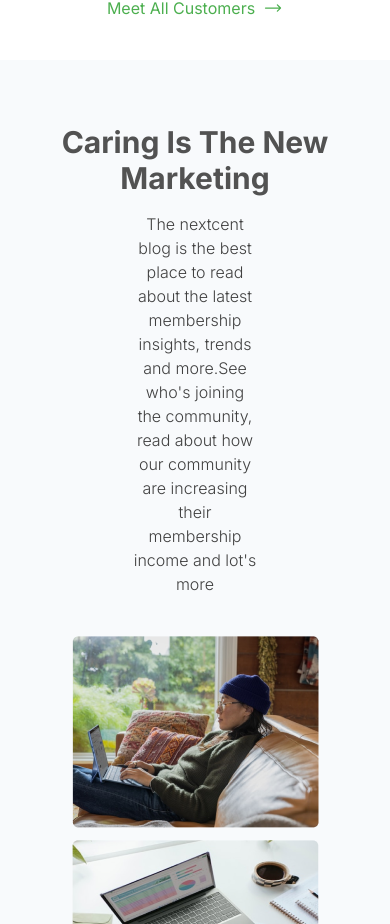
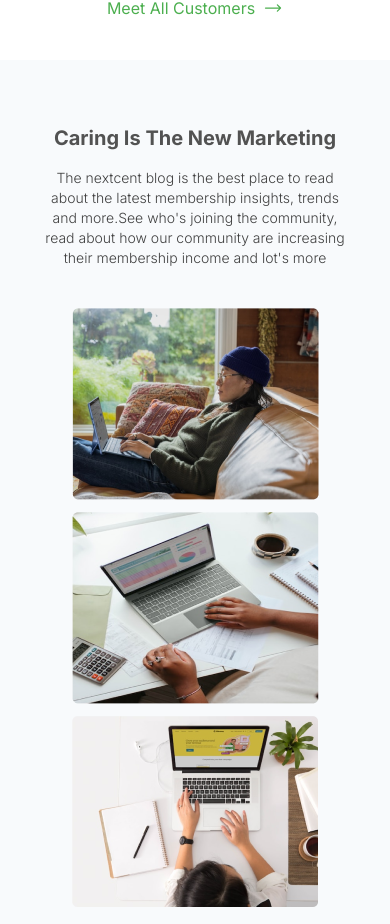
Before and after one commit to zablon-oigo/agency, a React (Vite) app: page / in a window 390 px wide. Shown: the part 3999-4923 px from the top of the page. Built offline with nearby package versions, Linux system fonts and the light colour scheme.

Commit message:
Reducing Font size on smaller screen

```diff
--- a/src/components/Testimonial.jsx
+++ b/src/components/Testimonial.jsx
@@ -6,10 +6,10 @@ function Testimonial() {
     <>
     <div className="min-h-[200px] bg-slate-50 px-10 py-16">
         <div className="flex flex-col items-center justify-center">
-            <h2 className="text-3xl font-bold text-center capitalize text-neutral-600">
+            <h2 className="text-xl font-bold text-center capitalize md:text-3xl text-neutral-600">
                 caring is the new marketing
             </h2>
-            <p className="w-2/5 mt-4 font-light text-center text-neutralDGray first-letter:capitalize">
+            <p className="w-full mt-4 text-sm font-light text-center md:text-base md:w-2/5 text-neutralDGray first-letter:capitalize">
                 the nextcent blog is the best place to read about the latest membership insights,
                 trends and more.See who's joining the community, read about how our community are increasing their membership income and lot's more
             </p>
```
